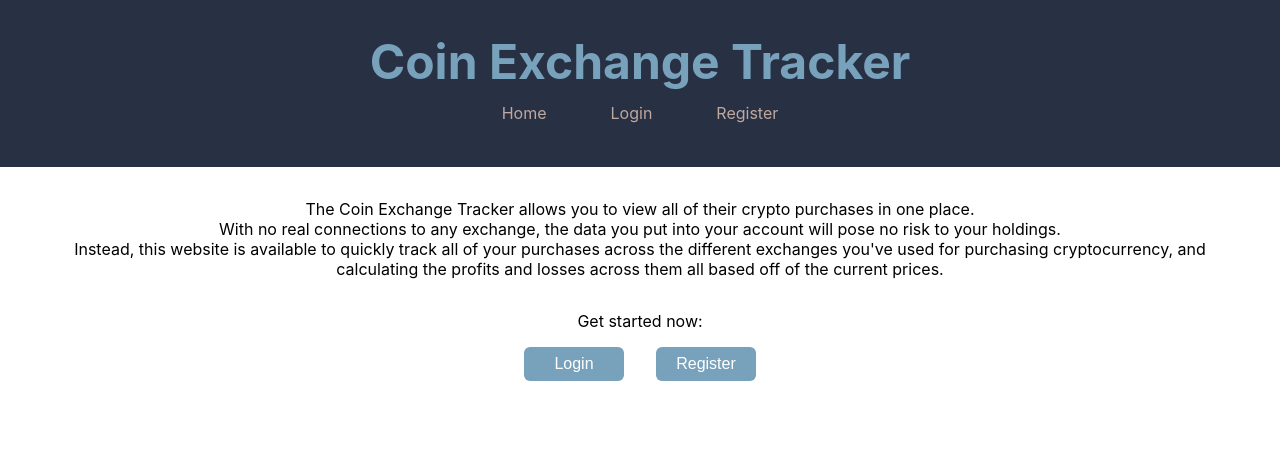
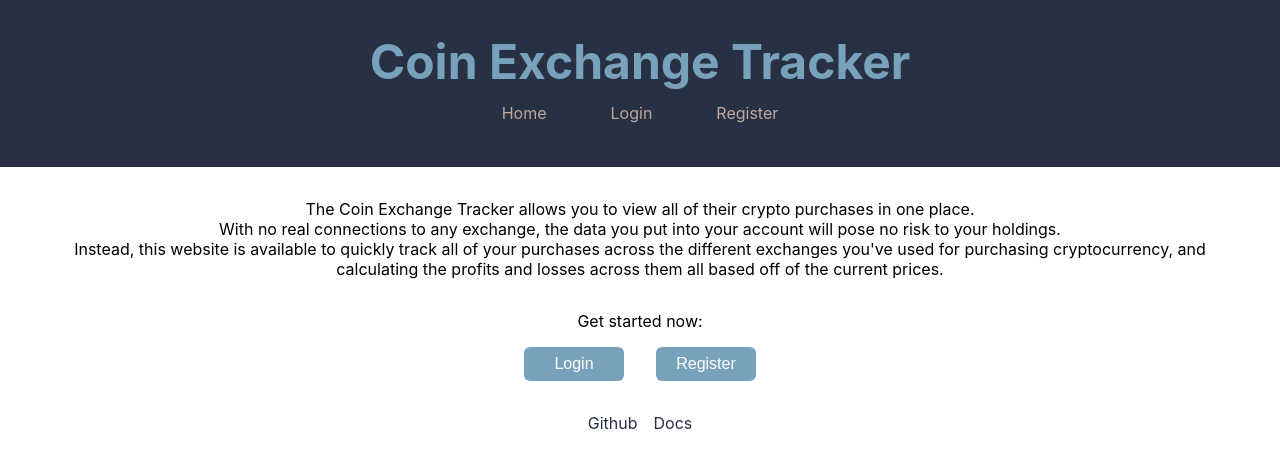
Before and after one commit to elijahbocz/exchange-tracker, a React (Create React App) app in the folder frontend/: page / in a window 1280 px wide. Shown: the top 468 px of the page. Built offline with nearby package versions, Linux system fonts and the light colour scheme.

Commit message:
add footer component with links to github and docs, setup doc components

```diff
--- a/frontend/src/App.js
+++ b/frontend/src/App.js
@@ -7,6 +7,7 @@ import Register from "./components/user/Register";
 import SuccessfulRegistration from "./components/user/SuccessfulRegistration";
 import Dashboard from "./components/dashboard/Dashboard";
 import Entry from "./components/dashboard/Entry";
+import Contents from "./components/documentation/Contents";
 
 function App() {
   return (
@@ -32,6 +33,9 @@ function App() {
             <Route path="/dashboard-entry">
               <Entry />
             </Route>
+            <Route path="/documentation/contents">
+              <Contents />
+            </Route>
           </Switch>
         </BrowserRouter>
       </header>
--- /dev/null
+++ b/frontend/src/components/Footer.js
@@ -0,0 +1,37 @@
+import React from "react";
+import { Link } from "react-router-dom";
+import styled from "styled-components";
+
+const StyledFooter = styled.div`
+  margin: 1rem;
+  text-align: center;
+
+  a {
+    color: #283044;
+    text-decoration: none;
+    margin: 0.5rem;
+  }
+  a:hover {
+    color: #8B786D;
+  }
+`;
+
+const StyledLink = styled(Link)`
+  color: #283044;
+  text-decoration: none;
+  margin: 0.5rem;
+  :hover {
+    color: #8B786D;
+  }
+`;
+
+function Footer() {
+  return (
+    <StyledFooter>
+      <a href="https://github.com/elijahbocz/exchange-tracker">Github</a>
+      <StyledLink to="/documentation/contents">Docs</StyledLink>
+    </StyledFooter>
+  );
+}
+
+export default Footer;
--- a/frontend/src/components/Home.js
+++ b/frontend/src/components/Home.js
@@ -3,6 +3,7 @@ import styled from "styled-components";
 import { Link } from "react-router-dom";
 
 import Header from "./Header";
+import Footer from "./Footer";
 
 const StyledHomeContent = styled.div`
   text-align: center;
@@ -61,6 +62,7 @@ function Home() {
           <button>Register</button>
         </StyledLink>
       </StyledHomeContent>
+      <Footer />
     </div>
   );
 }
--- a/frontend/src/components/dashboard/Dashboard.js
+++ b/frontend/src/components/dashboard/Dashboard.js
@@ -3,6 +3,7 @@ import { withRouter, Link } from "react-router-dom";
 import styled from "styled-components";
 
 import Header from "../Header";
+import Footer from "../Footer";
 
 const StyledDashboard = styled.div`
   padding: 1rem;
@@ -100,6 +101,7 @@ function Dashboard(props) {
           </tr>
         </StyledTable>
       </StyledDashboard>
+      <Footer />
     </div>
   );
 }
--- a/frontend/src/components/dashboard/Entry.js
+++ b/frontend/src/components/dashboard/Entry.js
@@ -3,6 +3,7 @@ import { withRouter } from "react-router-dom";
 import styled from "styled-components";
 
 import Header from "../Header";
+import Footer from "../Footer";
 
 const StyledEntry = styled.div`
   padding: 1rem;
@@ -164,6 +165,7 @@ function Entry(props) {
           <button>Submit</button>
         </StyledForm>
       </StyledEntry>
+      <Footer />
     </div>
   );
 }
--- /dev/null
+++ b/frontend/src/components/documentation/Contents.js
@@ -0,0 +1,14 @@
+import React from "react";
+import styled from "styled-components";
+
+const StyledContents = styled.div``;
+
+function Contents() {
+  return (
+    <StyledContents>
+      <p>Contents</p>
+    </StyledContents>
+  );
+}
+
+export default Contents;
```
Also changed, not shown: 1 other file (tests, documents, lock files or other folders).
